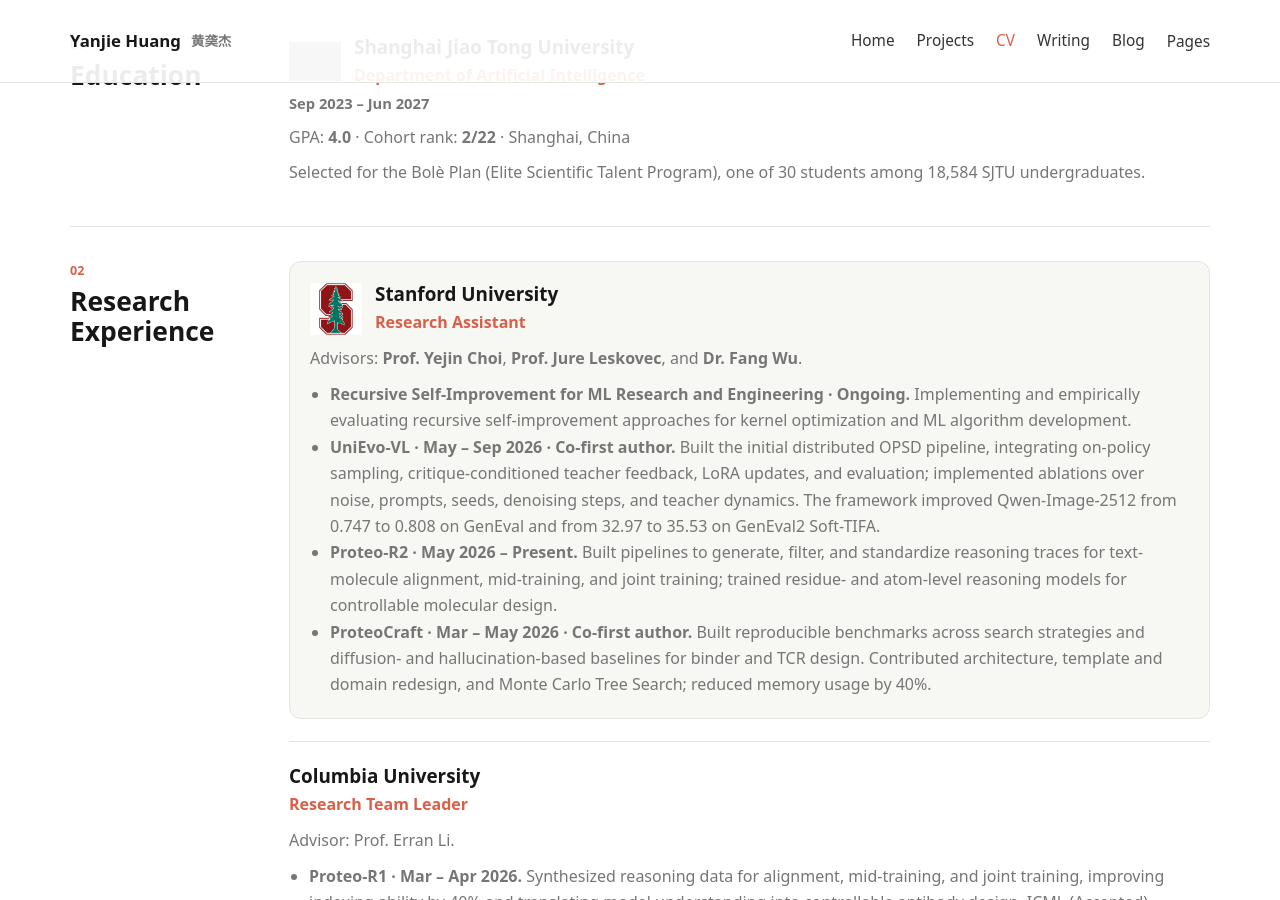
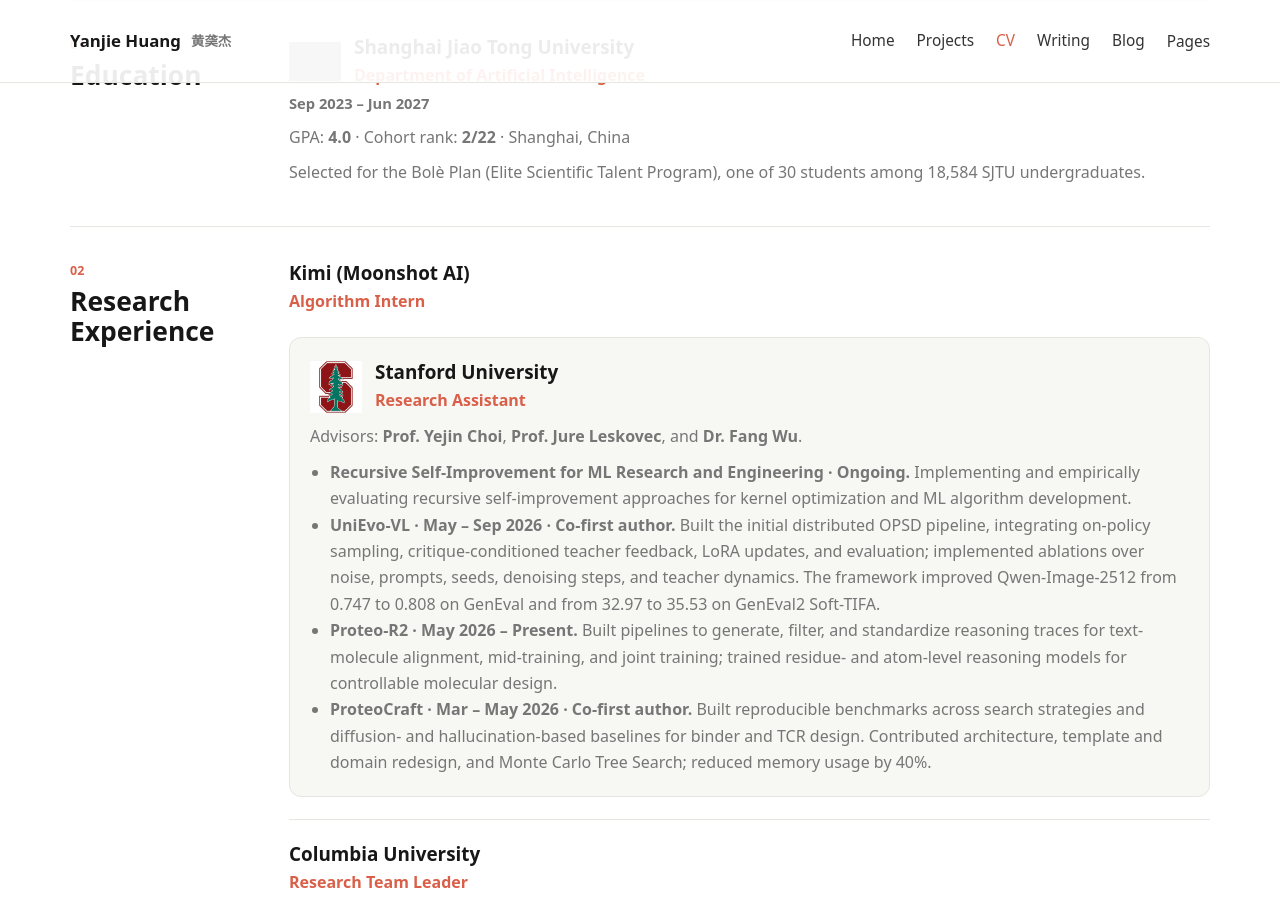
Before and after one commit to kevinhyj/kevinhyj.github.io, a Jekyll site: the page built from cv.md, in a window 1280 px wide and 900 px high, scrolled down 525 px. Built offline with Jekyll 4.4.1, drawn with Linux system fonts in a browser that asks for light colours; grey boxes are pictures that could not be loaded.

Commit message:
Add Kimi algorithm internship to website

```diff
--- a/cv.md
+++ b/cv.md
@@ -39,6 +39,9 @@
     <section class="cv-section" aria-labelledby="cv-experience">
       <div class="cv-section-title"><p class="eyebrow">02</p><h2 id="cv-experience">Research Experience</h2></div>
       <div class="cv-section-body">
+        <article class="cv-entry">
+          <div class="cv-entry-head"><div class="cv-institution"><div><h3>Kimi (Moonshot AI)</h3><p class="cv-role">Algorithm Intern</p></div></div></div>
+        </article>
         <article class="cv-entry cv-entry-featured">
           <div class="cv-entry-head"><div class="cv-institution"><img class="cv-institution-logo" src="{{ '/assets/shared/logos/stanford.webp' | relative_url }}" alt="Stanford University logo"><div><h3>Stanford University</h3><p class="cv-role">Research Assistant</p></div></div></div>
           <p>Advisors: <strong>Prof. Yejin Choi</strong>, <strong>Prof. Jure Leskovec</strong>, and <strong>Dr. Fang Wu</strong>.</p>
```
Also changed, not shown: index.md (+1 -1 lines).
